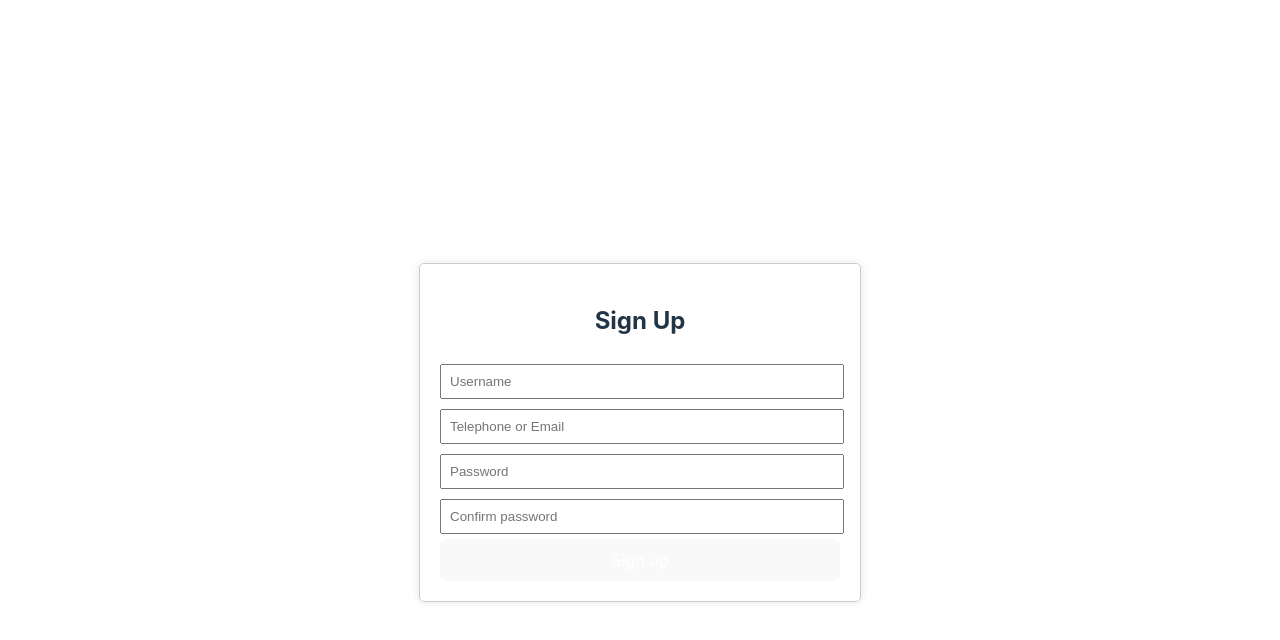
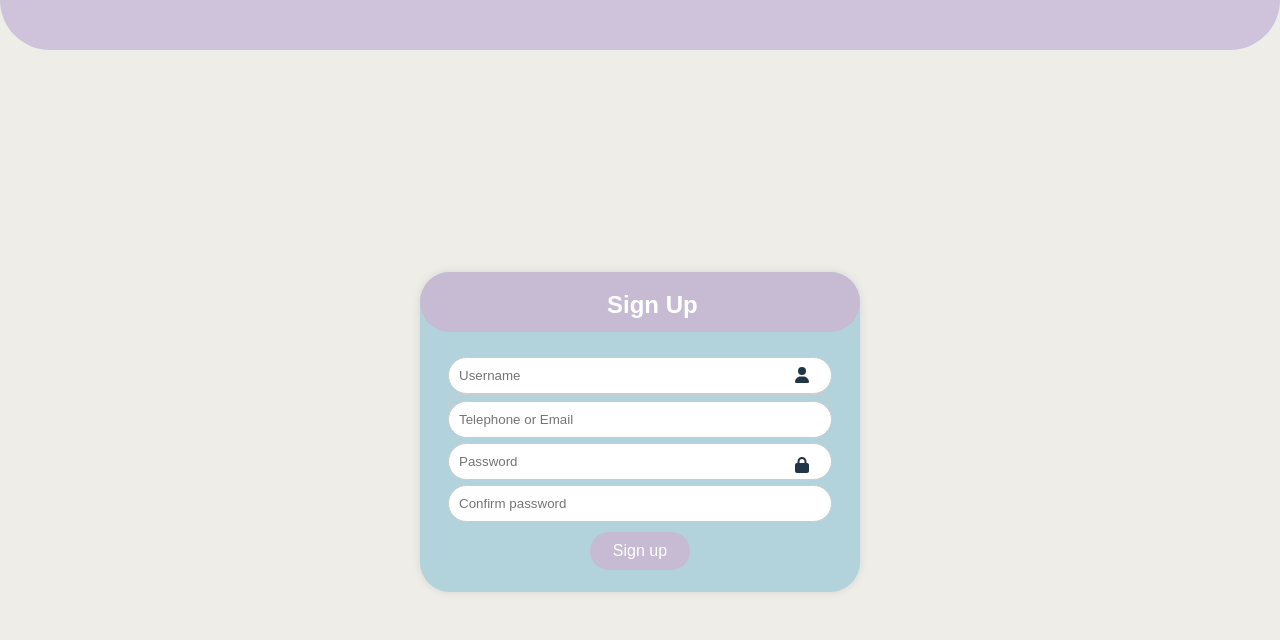
Before and after one commit to Gxamsrtt023/Alway_project, a React (Vite) app: page / in a window 1280 px wide. Shown: the top 640 px of the page. Built offline with nearby package versions, Linux system fonts and the light colour scheme.

Commit message:
update signup

```diff
--- a/package.json
+++ b/package.json
@@ -10,6 +10,9 @@
     "preview": "vite preview"
   },
   "dependencies": {
+    "@fortawesome/fontawesome-svg-core": "^6.5.2",
+    "@fortawesome/free-solid-svg-icons": "^6.5.2",
+    "@fortawesome/react-fontawesome": "^0.2.1",
     "react": "^18.2.0",
     "react-dom": "^18.2.0"
   },
--- a/src/signup.css
+++ b/src/signup.css
@@ -1,53 +1,138 @@
+body {
+    background-color: #EEEDE8;
+    margin: 0;
+    padding: 0;
+    box-sizing: border-box;
+    font-family: Arial, sans-serif;
+  }
+
   .container {
     display: flex;
     justify-content: center;
     align-items: center;
     height: 100vh;
-    flex-direction: column;
   }
 
   .box_signup {
+    position: relative;
+    height: 230px;
+    background-color: #B2D3DB;
     width: 400px;
     padding: 20px;
-    border: 1px solid #ccc;
-    border-radius: 5px;
+    padding-top: 70px; /* เพิ่ม padding-top เพื่อให้ฟอร์มเลื่อนลง */
     box-shadow: 0 0 10px rgba(0, 0, 0, 0.1);
+    border-radius: 30px;
+    text-align: center;
+
+
+  }
+
+  .signup_text {
+    position: absolute;
+    height: 60px; /* ใช้ absolute positioning */
+    top: 0; /* ชิดขอบบนของกล่อง */
+    left: 0;
+    background-color: #C6BBD2;
+    padding: 15px;
+    padding-left: 40px;
+    border-radius: 40px 40px 40px 40px; /* ปรับ border-radius */
+    font-size: 24px;
+    color: #fff;
+    width: calc(109% - 40px); /* ความกว้างลดลงตาม padding */
+    margin: 0;
+    box-sizing: border-box;
+  }
+
+  form {
     display: flex;
     flex-direction: column;
     align-items: center;
+    width: 100%;
   }
 
-.form h2 {
-    text-align: center;
+  label {
+    width: 100%;
+    margin-bottom: 10px;
   }
 
-input {
-    width: calc(100% - 16px); /* ลบขนาดของ padding (8px * 2) จาก 100% */
-    padding: 8px;
-    margin: 5px 0;
+  input[type="text"]{
+    width: calc(100% - 16px);
+    padding: 10px;
+    margin: 20px 0;
+    border-radius: 50px;
+    border: 1px solid #ccc;
+    box-sizing: border-box;
+    margin-top: 5px;
   }
 
-button {
+  .signup_email{
+    width: calc(100% - 16px);
+    padding: 10px;
+    border-radius: 50px;
+    border: 1px solid #ccc;
+    box-sizing: border-box;
+    margin: -20px;
+  }
+
+  input[type="password"] {
+    width: calc(100% - 16px);
+    padding: 10px;
+    margin-top: -25px;
+    border-radius: 50px;
+    border: 1px solid #ccc;
+    box-sizing: border-box;
+
+  }
+
+  .confirm_password{
+    width: calc(100% - 16px);
+    padding: 10px;
+    margin-top: 0px;
+    border-radius: 50px;
+    box-sizing: border-box;
+
+  }
+
+  .icon_username {
+    position: absolute;
+    left: 375px; /* Adjust as needed */
+    top: 95px; /* Center vertically */
+     /* Center vertically */
+  }
+
+  .icon_password {
+    position: absolute;
+    left: 375px; /* Adjust as needed */
+    top: 185px; /* Center vertically */
+     /* Center vertically */
+  }
+
+  .signup_button {
     width: 100%;
-    background-color: #7C6CBD;
+    background-color: #C6BBD2;
     color: #fff;
     border: none;
     padding: 10px;
-    border-radius: 3px;
-    cursor: pointer;
+    border-radius: 30px;
+    width: 100px;
+    font-size: 16px;
+    margin: 10px;
   }
 
-.header-rectangle {
+  .signup-rectangle {
     position: absolute;
-    top: 0;
+    top: 0px; /* Adjusted top margin */
     left: 0;
     width: 100%;
     height: 50px;
-    background-color: #F67687;
-    border-bottom: 2px solid #000;
+    background-color: #CEC3DB;
+    display: flex;
+    align-items: center;
+    justify-content: center;
+    border-radius: 0 0 60px 60px; /* Rounded corners only at the bottom */
   }
 
-.header-rectangle svg {
-    max-width: 100%;
-    height: auto;
+  .signup-rectangle img {
+    width: 200px;
+    height: 50px;
   }
--- a/src/signup.jsx
+++ b/src/signup.jsx
@@ -1,13 +1,19 @@
 import React from 'react';
 import './signup.css';
+import { FontAwesomeIcon } from '@fortawesome/react-fontawesome';
+import { faUser, faLock } from '@fortawesome/free-solid-svg-icons';
+
 
 function Signup() {
     return (
         <div className="container">
             <div className="box_signup">
-                <h2>Sign Up</h2>
+                <h2 className='signup_text'>
+                Sign Up
+                </h2>
                 <form>
                     <label className="username"></label>
+                    <FontAwesomeIcon className='icon_username' icon={faUser} />
                     <input
                         id="username"
                         name='username'
@@ -18,7 +24,7 @@ function Signup() {
                         placeholder="Username"
                     />
 
-                    <label className="account"></label>
+                    <label className="signup_email"></label>
                     <input
                         id="account"
                         name='account'
@@ -28,8 +34,9 @@ function Signup() {
                         placeholder="Telephone or Email"
                     />
 
-                    <label className="password"></label>
-                    <input
+                    <label className="signup_password"></label>
+                    <FontAwesomeIcon className='icon_password' icon={faLock} />
+                    <input c
                         id="password"
                         name='password'
                         type='password'
@@ -48,11 +55,16 @@ function Signup() {
                         placeholder="Confirm password"
                     />
 
-                    <button className="submit">Sign up</button>
+                    <button className="signup_button">Sign up</button>
                 </form>
             </div>
+            <div className="signup-rectangle">
+
+            </div>
         </div>
+
     );
+
 }
 
 export default Signup;
```
Also changed, not shown: 1 other file (tests, documents, lock files or other folders). Lines whose indentation alone changed are shown as unchanged.
